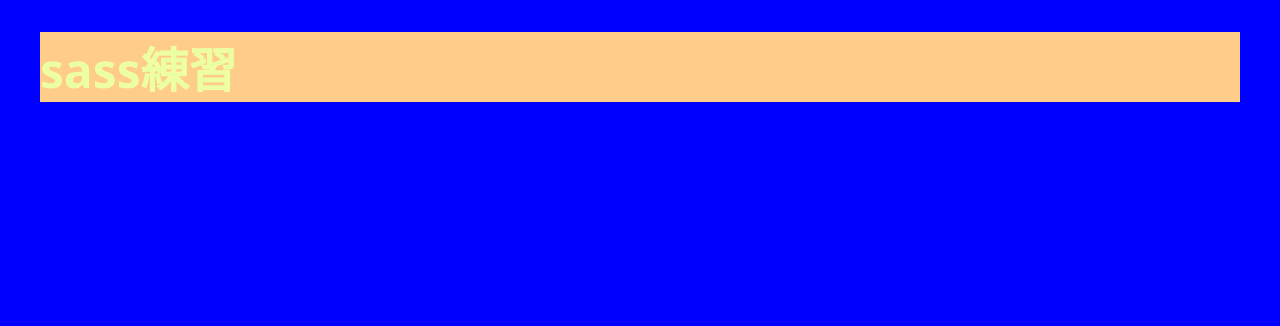
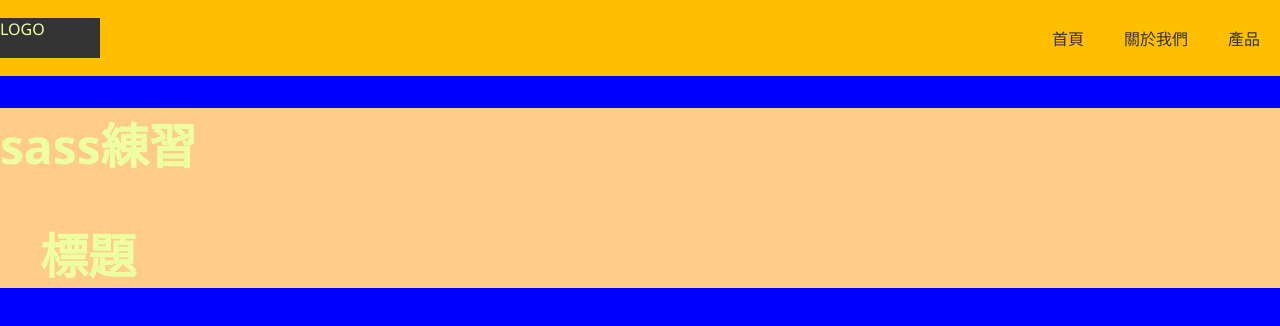
Before and after one commit to sexfat/sassProject, a website: page index.html in a window 1280 px wide. Drawn offline with Linux system fonts and the light colour scheme.

Commit message:
add nesting

```diff
--- a/index.html
+++ b/index.html
@@ -1,15 +1,33 @@
 <!DOCTYPE html>
 <html lang="en">
+
 <head>
     <meta charset="UTF-8">
     <meta name="viewport" content="width=device-width, initial-scale=1.0">
     <link rel="stylesheet" href="css/style.css">
     <title>sass</title>
 </head>
+
 <body>
+    <header>
+        <div class="logo">LOGO</div>
+        <nav>
+            <ul>
+                <li><a href="#">首頁</a></li>
+                <li><a href="#">關於我們</a></li>
+                <li><a href="#">產品</a></li>
+            </ul>
+        </nav>
+    </header>
     <div class="wrapper">
         <h1>sass練習</h1>
+        <div class="container">
+            <section>
+                <h1>標題</h1>
+            </section>
+        </div>
     </div>
 
 </body>
+
 </html>
--- a/sass/style.scss
+++ b/sass/style.scss
@@ -16,8 +16,8 @@
 ); //map
 
 $bold : false; //布林值
-$full : false;
-$null : null ; // null 屬性刪除
+$full : true;
+$null : null; // null 屬性刪除
 
 
 h1 {
@@ -79,7 +79,7 @@
 //字串轉型
 
 //class
-$class : goood ;
+$class : goood;
 
 
 .#{$class} {
@@ -88,12 +88,92 @@
 
 //路徑
 $url : images;
+
 .banners {
     background-image: url('./#{$url}/a.jpg');
 }
 
 //屬性
 $attr : margin;
+
 .ba {
-   #{$attr} : 0;
+    #{$attr}: 0;
 }
+
+
+
+
+// nesting
+.container {
+    width: 100%;
+    height: auto;
+
+    section {
+        width: 1200px;
+        margin: auto;
+
+        h1 {
+            font-size: map-get($map-title , h1);
+
+            a {
+                color: #333;
+
+                &:hover {
+                    //偽元素
+                    color: red;
+                }
+
+                &:before {
+                    content: '';
+                }
+            }
+
+        }
+    }
+
+}
+
+
+header {
+    display: flex;
+    justify-content: space-between;
+    align-items: center;
+
+    @if $full {
+        width: 100%;
+    }
+
+    @else {
+        width: 1200px;
+        margin: auto;
+
+    }
+
+    background-color: #ffbf00;
+
+    .logo {
+        width: 100px;
+        height: 40px;
+        background-color: #333;
+    }
+
+    nav {
+        ul {
+            list-style: none;
+            display: flex;
+
+            li {
+                padding: 10px 20px;
+
+                a {
+                    color: #333;
+                    text-decoration: none;
+                }
+            }
+        }
+
+
+    }
+
+
+}
```
Also changed, not shown: css/style.css, 1 other file. Lines whose indentation alone changed are shown as unchanged.
